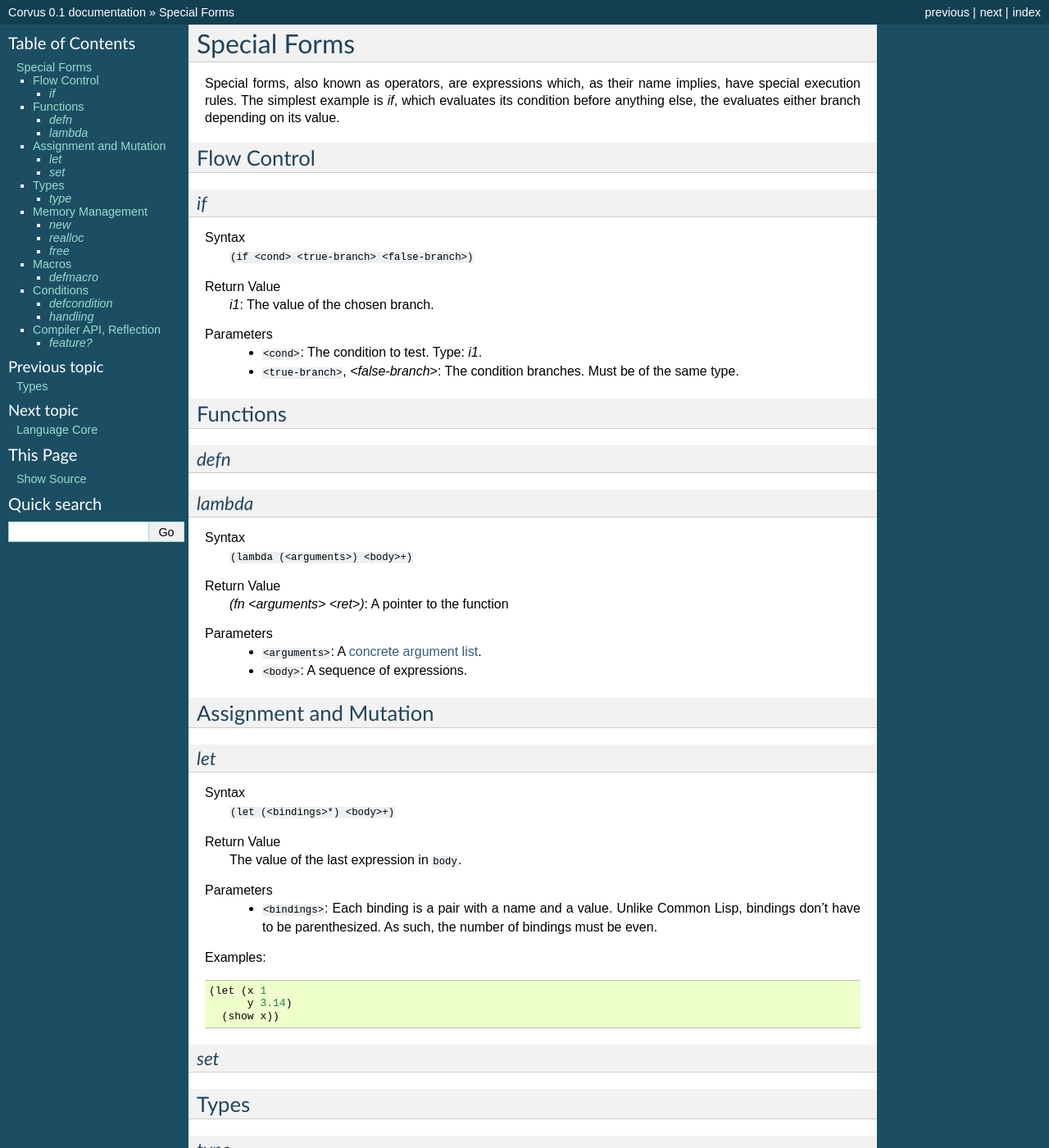
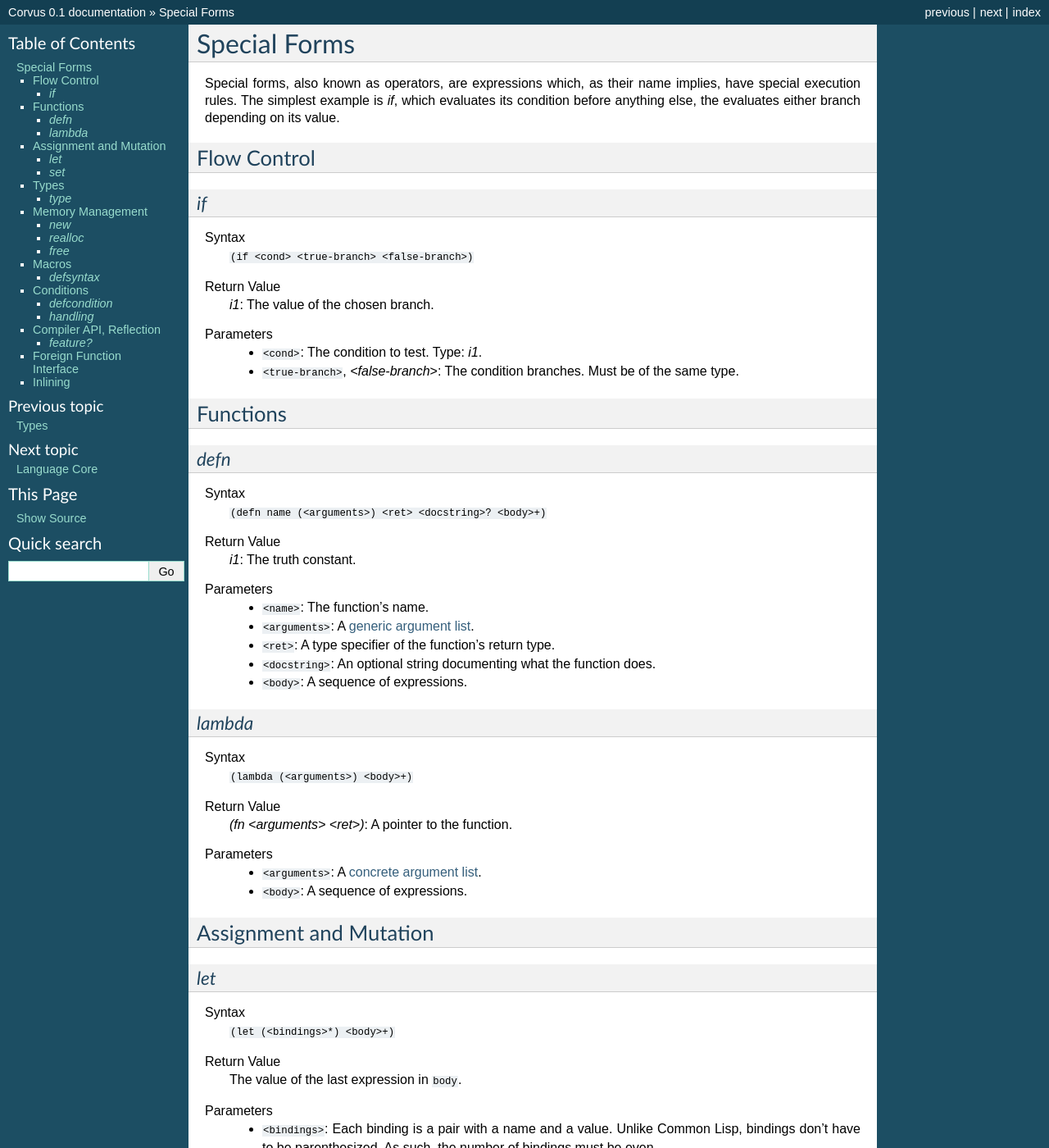
Before and after one commit to eudoxia0/corvus, a Sphinx documentation site: the page built from docs/special-forms.rst, in a window 1280 px wide and 1400 px high. Shown: the whole window at 82% size. Built offline with Sphinx 7.4.7, drawn with Linux system fonts in a browser that asks for light colours; formulas are drawn with MathJax 3; some of the changed text lies outside the part shown.

Commit message:
Add documentation on defn, add examples of using the 'type' form

```diff
--- a/docs/special-forms.rst
+++ b/docs/special-forms.rst
@@ -28,13 +28,24 @@ Functions
 `defn`
 ------
 
+Syntax
+   :code:`(defn name (<arguments>) <ret> <docstring>? <body>+)`
+Return Value
+   `i1`: The truth constant.
+Parameters
+   * :code:`<name>`: The function's name.
+   * :code:`<arguments>`: A :ref:`generic argument list <concrete_arglist>`.
+   * :code:`<ret>`: A type specifier of the function's return type.
+   * :code:`<docstring>`: An optional string documenting what the function does.
+   * :code:`<body>`: A sequence of expressions.
+
 `lambda`
 --------
 
 Syntax
    :code:`(lambda (<arguments>) <body>+)`
 Return Value
-   `(fn <arguments> <ret>)`: A pointer to the function
+   `(fn <arguments> <ret>)`: A pointer to the function.
 Parameters
    * :code:`<arguments>`: A :ref:`concrete argument list <concrete_arglist>`.
    * :code:`<body>`: A sequence of expressions.
@@ -78,6 +91,17 @@ Parameters
      present scope, otherwise, a duplicate named type error is signalled.
    * :code:`<specifier>`: A type specifier.
    * :code:`<docstring>`: An optional documentation string describing the type.
+
+Examples:
+
+::
+
+  (type bigint i128)
+
+  (type color
+    (rec (r i8) (g i8) (b i8)))
+
+  (type point (tup double double double))
 
 
 Memory Management
@@ -119,7 +143,7 @@ Parameters
 Macros
 ======
 
-`defmacro`
+`defsyntax`
 ----------
 
 Conditions
@@ -143,3 +167,18 @@ Return Value
    `i1`: Whether :code:`<feature>` is present in the features list.
 Parameters
    * :code:`<feature>`: A symbol to look up in the feature list.
+
+Foreign Function Interface
+==========================
+
+link
+foreign
+
+Inlining
+========
+
+llvm
+inline-llvm
+
+asm
+inline-asm
```
Also changed, not shown: other parts of docs/special-forms.rst (+3 -1 lines).
